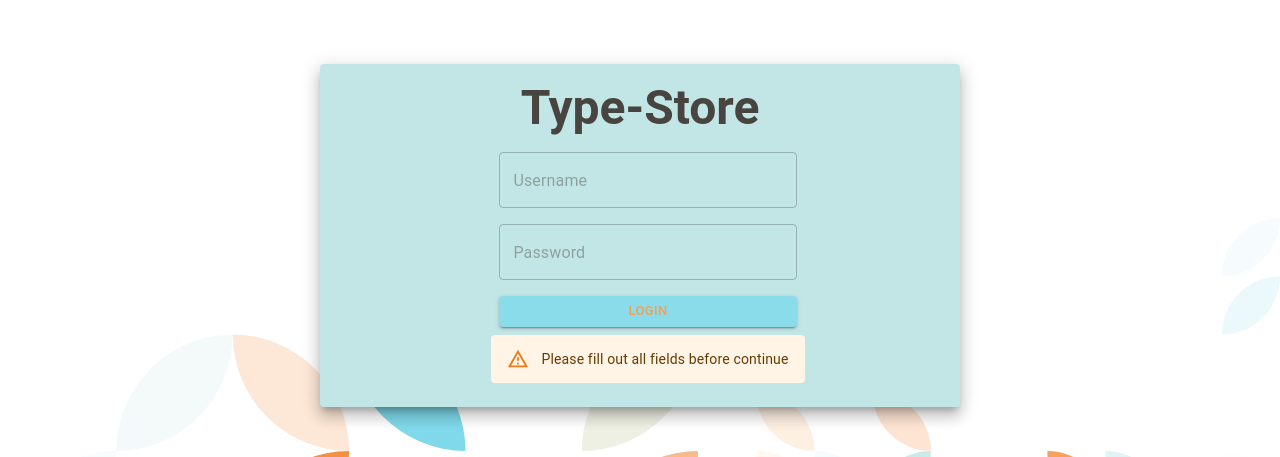
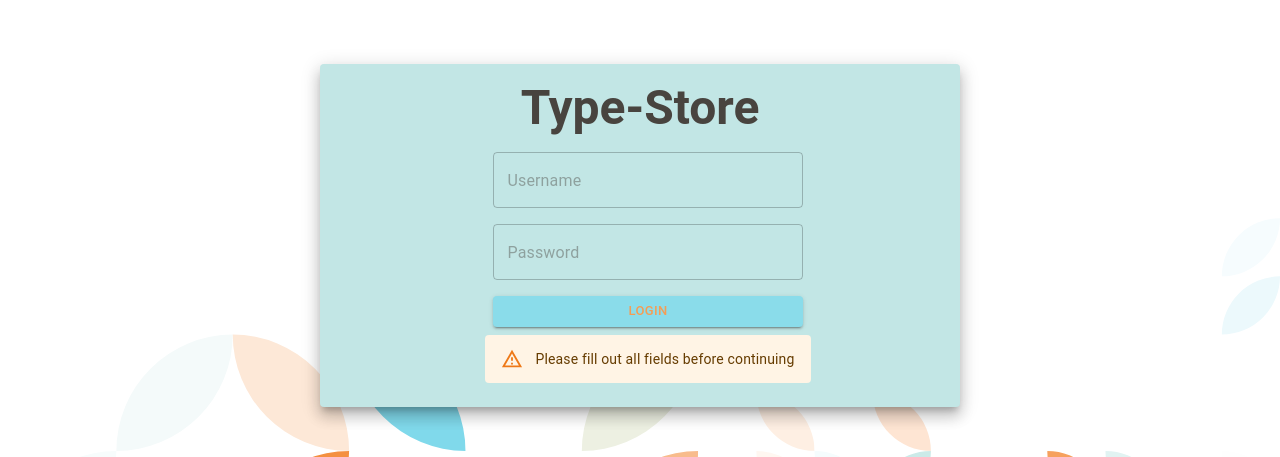
Before and after one commit to JuDimitriadis/Type-store, a React (Create React App) app: page / in a window 1280 px wide. Both pictures are taken after a click on the button "LOGIN". Shown: the top 457 px of the page. Built offline with nearby package versions, Linux system fonts and the light colour scheme.

Commit message:
refactor: add setError() and try/catch inside handleClick()

```diff
--- a/src/Login.tsx
+++ b/src/Login.tsx
@@ -1,136 +1,211 @@
-import React from 'react';
-import './Login.css';
-import {Container, Paper, Box, TextField, Button, Alert, Typography} from '@mui/material';
-
-
-const headers = {'Content-Type':'application/json',
-                    'Access-Control-Allow-Origin':'*',
-                    'Access-Control-Allow-Methods':'POST,PATCH,OPTIONS'}
+import React from "react";
+import "./Login.css";
+import {
+  Container,
+  Paper,
+  Box,
+  TextField,
+  Button,
+  Alert,
+  Typography,
+} from "@mui/material";
 
 export type MyProps = {
-    setCookie: Function
+  setCookie: Function;
+};
+
+type MyState = {
+  username: string;
+  password: string;
+  alert: {
+    severity: any;
+    errorMsg: string;
+  };
+};
+
+enum SeverityLevels {
+  Error = "error",
+  Warning = "warning",
+  Info = "info",
+  Success = "success",
+  Blank = "",
 }
 
-  type MyState = {
-    username: string,
-    password: string,
-    alert: {
-        severity:any,
-        errorMsg:string,
-    }
-  };
-
-  export default class Login extends React.Component<MyProps,MyState> {
+export default class Login extends React.Component<MyProps, MyState> {
   constructor(props: MyProps, state: MyState) {
     super(props);
     this.state = state;
 
     this.handleChange = this.handleChange.bind(this);
     this.handleClick = this.handleClick.bind(this);
-
+    // this.setError = this.setError.bind(this);
   }
 
-
-    handleChange (evt: { target: { name: string; value: string; }}) {
-        this.setState(
+  setError = (severity: SeverityLevels, msg: any) => {
     //adding ...this.state here will destructure the state object,
     //then I am able to add/modify more objects to the destructured object.
     //In order to take all of it and assign to the current state using this.setState
-            { ...this.state,
-                [evt.target.name]: evt.target.value,
+    this.setState({
+      ...this.state,
+      alert: {
+        severity: severity,
+        errorMsg: msg,
+      },
+    });
+  };
+  handleChange({
+    target: { name, value },
+  }: {
+    target: { name: string; value: string };
+  }) {
+    this.setState({ ...this.state, [name]: value });
   }
-        )
-    };
 
-    async handleClick(evt:{preventDefault:Function}) {
+  async handleClick(evt: { preventDefault: Function }) {
     evt.preventDefault();
-        this.setState( { ...this.state,
-            alert: {
-                severity:"",
-                errorMsg:""
+    this.setError(SeverityLevels.Blank, "");
+    const { username, password } = this.state;
+
+    if (!username || !password) {
+      this.setError(
+        SeverityLevels.Warning,
+        "Please fill out all fields before continuing"
+      );
+      return;
     }
-            })
-        if (this.state.username && this.state.password) {
-            const response = await fetch('https://fakestoreapi.com/auth/login',{
-                method:'POST',
-                headers: headers,
-                body:JSON.stringify({
-                    username: this.state.username,
-                    password: this.state.password
-                })
+
+    try {
+      const response = await fetch("https://fakestoreapi.com/auth/login", {
+        method: "POST",
+        headers: { "Content-Type": "application/json" },
+        body: JSON.stringify({
+          username: username,
+          password: password,
+        }),
       });
 
       if (response.ok) {
         const parse = await response.json();
         if (parse.token) {
-                    this.props.setCookie("TypeStore", {user: "username", auth: true}, { path: '/',maxAge: 1000 * 60 * 60 * 24, secure: true  })
+          this.props.setCookie(
+            "TypeStore",
+            { user: username, auth: true },
+            { path: "/", maxAge: 1000 * 60 * 60 * 24, secure: true }
+          );
           // eslint-disable-next-line no-restricted-globals
           location.reload();
-                    return
+          return;
         } else {
           // All success call are supposed to come back with a token property, if this do not happen,
           // we have an error, or something change on the API side, developers should be notified.
-                    this.setState( { ...this.state,
-                        alert: {
-                            severity:"error",
-                            errorMsg:"Ops! Something went wrong, please check your data and try again"
-                        }
-                    })
-                    //In a real application, I would log it in a database, and developers would be notified by e-mail.
-                    console.log("response", response, "parse", parse);
-                    return
+          this.setError(
+            SeverityLevels.Error,
+            "Ops! Something went wrong, please check your data and try again"
+          );
+          return;
         }
       } else {
         if (response.status === 401) {
           //401 Unauthorized response status code indicates that the client request has not been completed because it lacks valid authentication credentials for the requested resource
           //Wrong username and/or password
-                    this.setState( { ...this.state,
-                        alert: {
-                            severity:"warning",
-                            errorMsg:"Ops! Wrong username and/or password, please check your data and try again"
-                            }
-                        })
-                    return
+          this.setError(
+            SeverityLevels.Warning,
+            "Ops! Wrong username and/or password, please check your data and try again"
+          );
+          return;
         } else {
           //All others api errors (400.., 500.., ...)
-                    this.setState( { ...this.state,
-                        alert: {
-                            severity:"error",
-                            errorMsg:"Ops! Something went wrong, please try again in a few seconds"
-                            }
-                        })
-                    return
+          this.setError(
+            SeverityLevels.Error,
+            "Ops! Something went wrong, please try again in a few seconds"
+          );
+          return;
         }
       }
-        } else {
-             //Blank field validation
-             this.setState(
-                { ...this.state,
-                    alert: {
-                        severity:"warning",
-                        errorMsg:"Please fill out all fields before continue"
+    } catch (error) {
+      this.setError(
+        SeverityLevels.Error,
+        "Ops! Something went wrong, please try again in a few seconds"
+      );
+      console.log("Login Auth API Error", error);
     }
-                })
-            return
-        }
-
   }
 
   render() {
     return (
-            <Container sx={{display: "flex", justifyContent: "center", alignContent: "flex-start", height: "100vh", flexWrap: "wrap", padding: "5%"}}>
-                <img src='/patternpad.svg' alt="colorful shapes"/>
-                <Paper elevation={10} sx={{ width: {xs: "90vw", sm: "70vw", md: "50vw"}, p:2, textAlign: "center", height: "fit-content"  }}>
-                    <Typography variant="h3" sx={{fontWeight: "bold"}}>Type-Store</Typography>
-                    <Box component="form" sx={{m: 1, width: '100%', height: "100%", display: "flex", flexDirection: "column", flexWrap: "wrap", alignContent: "center"}} autoComplete="off">
-                        <TextField required id="outlined-required" placeholder="Username" type="username" name="username" sx={{m:1}} onChange={this.handleChange}/>
-                        <TextField required id="outlined-password-input" placeholder="Password" type="password" name="password" sx={{m:1}} onChange={this.handleChange} data-testid="password"/>
-                        <Button variant="contained" size="small" sx={{m:1}} onClick={this.handleClick}>Login</Button>
-                        {this.state.alert ? <Alert severity={this.state.alert.severity}>{this.state.alert.errorMsg}</Alert>: <></>}
+      <Container
+        sx={{
+          display: "flex",
+          justifyContent: "center",
+          alignContent: "flex-start",
+          height: "100vh",
+          flexWrap: "wrap",
+          padding: "5%",
+        }}
+      >
+        <img src="/patternpad.svg" alt="colorful shapes" />
+        <Paper
+          elevation={10}
+          sx={{
+            width: { xs: "90vw", sm: "70vw", md: "50vw" },
+            p: 2,
+            textAlign: "center",
+            height: "fit-content",
+          }}
+        >
+          <Typography variant="h3" sx={{ fontWeight: "bold" }}>
+            Type-Store
+          </Typography>
+          <Box
+            component="form"
+            sx={{
+              m: 1,
+              width: "100%",
+              height: "100%",
+              display: "flex",
+              flexDirection: "column",
+              flexWrap: "wrap",
+              alignContent: "center",
+            }}
+            autoComplete="off"
+          >
+            <TextField
+              required
+              id="outlined-required"
+              placeholder="Username"
+              type="username"
+              name="username"
+              sx={{ m: 1 }}
+              onChange={this.handleChange}
+            />
+            <TextField
+              required
+              id="outlined-password-input"
+              placeholder="Password"
+              type="password"
+              name="password"
+              sx={{ m: 1 }}
+              onChange={this.handleChange}
+              data-testid="password"
+            />
+            <Button
+              variant="contained"
+              size="small"
+              sx={{ m: 1 }}
+              onClick={this.handleClick}
+            >
+              Login
+            </Button>
+            {this.state.alert ? (
+              <Alert severity={this.state.alert.severity}>
+                {this.state.alert.errorMsg}
+              </Alert>
+            ) : (
+              <></>
+            )}
           </Box>
         </Paper>
       </Container>
-
     );
   }
 }
```
Lines whose indentation alone changed are shown as unchanged.
